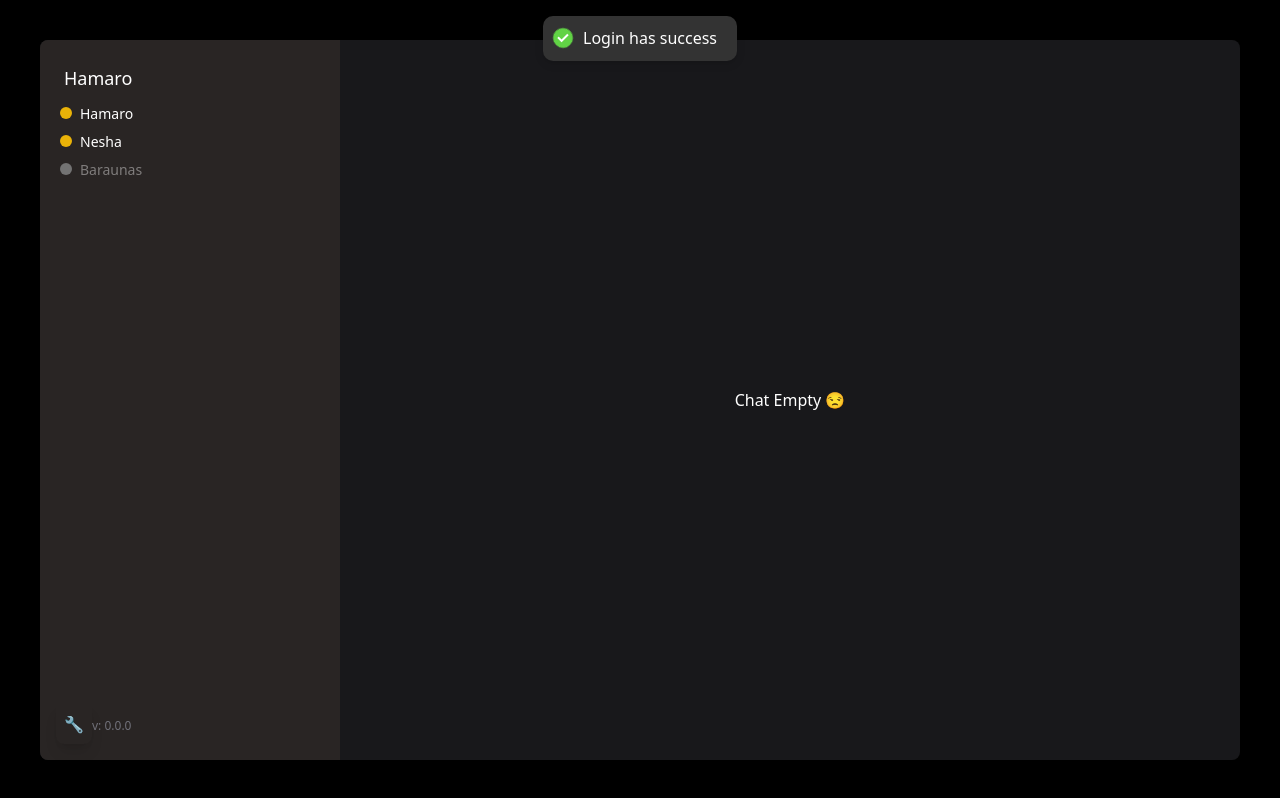
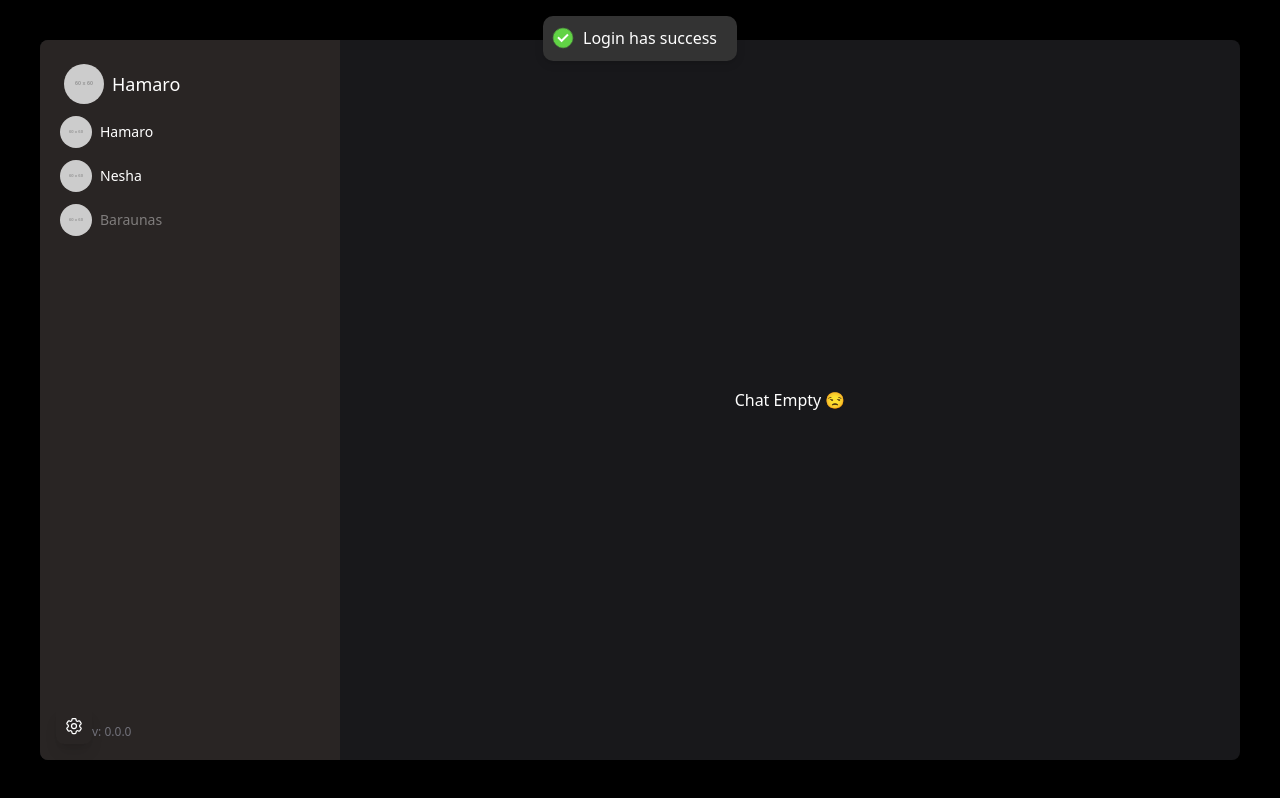
Before and after one commit to leandroaphermes/chat-soketi-adonisjs, a React (Vite) app in the folder frontend/: page /login in a window 1280 px wide. Both pictures are taken after typing "name@example.com", "Sample123" into the empty fields and a click on the button "Sign In". Built offline with nearby package versions, Linux system fonts and the light colour scheme.

Commit message:
Icones e trocando icone de status para foto do usuario

```diff
--- a/frontend/src/components/Button/index.tsx
+++ b/frontend/src/components/Button/index.tsx
@@ -23,7 +23,25 @@ export default function Button({
       disabled={disabled || loading}
       aria-busy={loading}
     >
-      {loading && "👀 "}
+      {loading && (
+        <svg
+          aria-hidden="true"
+          role="status"
+          className="inline w-4 h-4 mr-3 text-white animate-spin"
+          viewBox="0 0 100 101"
+          fill="none"
+          xmlns="http://www.w3.org/2000/svg"
+        >
+          <path
+            d="M100 50.5908C100 78.2051 77.6142 100.591 50 100.591C22.3858 100.591 0 78.2051 0 50.5908C0 22.9766 22.3858 0.59082 50 0.59082C77.6142 0.59082 100 22.9766 100 50.5908ZM9.08144 50.5908C9.08144 73.1895 27.4013 91.5094 50 91.5094C72.5987 91.5094 90.9186 73.1895 90.9186 50.5908C90.9186 27.9921 72.5987 9.67226 50 9.67226C27.4013 9.67226 9.08144 27.9921 9.08144 50.5908Z"
+            fill="rgba(214, 214, 214, 0.357)"
+          />
+          <path
+            d="M93.9676 39.0409C96.393 38.4038 97.8624 35.9116 97.0079 33.5539C95.2932 28.8227 92.871 24.3692 89.8167 20.348C85.8452 15.1192 80.8826 10.7238 75.2124 7.41289C69.5422 4.10194 63.2754 1.94025 56.7698 1.05124C51.7666 0.367541 46.6976 0.446843 41.7345 1.27873C39.2613 1.69328 37.813 4.19778 38.4501 6.62326C39.0873 9.04874 41.5694 10.4717 44.0505 10.1071C47.8511 9.54855 51.7191 9.52689 55.5402 10.0491C60.8642 10.7766 65.9928 12.5457 70.6331 15.2552C75.2735 17.9648 79.3347 21.5619 82.5849 25.841C84.9175 28.9121 86.7997 32.2913 88.1811 35.8758C89.083 38.2158 91.5421 39.6781 93.9676 39.0409Z"
+            fill="currentColor"
+          />
+        </svg>
+      )}
       {children}
     </button>
   );
--- a/frontend/src/components/ChatFooter/index.tsx
+++ b/frontend/src/components/ChatFooter/index.tsx
@@ -36,6 +36,7 @@ export default function ChatFooter() {
       <button
         disabled={!newMessageText}
         className="bg-transparent hover:bg-teal-900 rounded p-1 disabled:opacity-10 disabled:cursor-not-allowed"
+        onClick={handleSubmitNewMessage}
       >
         📨
       </button>
--- a/frontend/src/components/MenuAside/index.tsx
+++ b/frontend/src/components/MenuAside/index.tsx
@@ -5,7 +5,7 @@ export default function MenuAside() {
   return (
     <div className="w-full h-full flex justify-between flex-col">
       <div className=" p-2">
-        <UserLabel isOnline name="Hamaro" size="large" showOnline={false} />
+        <UserLabel isOnline name="Hamaro" showOnline={false} />
       </div>
       <div className="flex-1 overflow-x-auto">
         <FriendsList />
@@ -15,7 +15,25 @@ export default function MenuAside() {
           title="Settings"
           className="p-2 shadow-lg hover:bg-stone-800 rounded"
         >
-          🔧
+          <svg
+            xmlns="http://www.w3.org/2000/svg"
+            fill="none"
+            viewBox="0 0 24 24"
+            stroke-width="1.5"
+            stroke="currentColor"
+            className="w-5 h-5"
+          >
+            <path
+              stroke-linecap="round"
+              stroke-linejoin="round"
+              d="M9.594 3.94c.09-.542.56-.94 1.11-.94h2.593c.55 0 1.02.398 1.11.94l.213 1.281c.063.374.313.686.645.87.074.04.147.083.22.127.324.196.72.257 1.075.124l1.217-.456a1.125 1.125 0 011.37.49l1.296 2.247a1.125 1.125 0 01-.26 1.431l-1.003.827c-.293.24-.438.613-.431.992a6.759 6.759 0 010 .255c-.007.378.138.75.43.99l1.005.828c.424.35.534.954.26 1.43l-1.298 2.247a1.125 1.125 0 01-1.369.491l-1.217-.456c-.355-.133-.75-.072-1.076.124a6.57 6.57 0 01-.22.128c-.331.183-.581.495-.644.869l-.213 1.28c-.09.543-.56.941-1.11.941h-2.594c-.55 0-1.02-.398-1.11-.94l-.213-1.281c-.062-.374-.312-.686-.644-.87a6.52 6.52 0 01-.22-.127c-.325-.196-.72-.257-1.076-.124l-1.217.456a1.125 1.125 0 01-1.369-.49l-1.297-2.247a1.125 1.125 0 01.26-1.431l1.004-.827c.292-.24.437-.613.43-.992a6.932 6.932 0 010-.255c.007-.378-.138-.75-.43-.99l-1.004-.828a1.125 1.125 0 01-.26-1.43l1.297-2.247a1.125 1.125 0 011.37-.491l1.216.456c.356.133.751.072 1.076-.124.072-.044.146-.087.22-.128.332-.183.582-.495.644-.869l.214-1.281z"
+            />
+            <path
+              stroke-linecap="round"
+              stroke-linejoin="round"
+              d="M15 12a3 3 0 11-6 0 3 3 0 016 0z"
+            />
+          </svg>
         </button>
         <span className="text-zinc-500 text-xs" title="Versão">
           v: 0.0.0
--- a/frontend/src/components/UserLabel/index.tsx
+++ b/frontend/src/components/UserLabel/index.tsx
@@ -15,31 +15,27 @@ const sizeTextModes: SizeModeType = {
   default: "text-md",
 };
 
-const sizeIconModes: SizeModeType = {
-  small: "w-3 h-3",
-  large: "w-5 h-5",
-  default: "w-4 h-4",
+const sizePhotoModes: SizeModeType = {
+  small: "w-8 h-8",
+  large: "w-15 h-15",
+  default: "w-10 h-10",
 };
 
 export default function UserLabel({
   isOnline,
   name,
   size = "default",
-  showOnline = true,
 }: UserLabelProps) {
   const sizeText = sizeTextModes[size];
-  const sizeIcon = sizeIconModes[size];
+  const sizePhoto = sizePhotoModes[size];
 
   return (
-    <div className="flex flex-nowrap gap-2 items-baseline">
-      {showOnline && (
-        <span
-          className={`${
-            isOnline ? "bg-yellow-500" : "bg-neutral-500"
-          } rounded-full ${sizeIcon}`}
-          title={isOnline ? "Online" : "Offline"}
-        />
-      )}
+    <div className="flex flex-nowrap gap-2 items-center">
+      <img
+        className={`${sizePhoto} rounded-full`}
+        src="https://via.placeholder.com/60"
+        alt="Image Perfio"
+      />
       <span
         className={`text-lg font-normal ${
           isOnline ? "" : "opacity-40"
--- a/frontend/src/components/UserList/index.tsx
+++ b/frontend/src/components/UserList/index.tsx
@@ -13,7 +13,7 @@ export type UserListProps = {
 
 export default function UserList({ items }: UserListProps) {
   return (
-    <ul>
+    <ul className="flex flex-col gap-1">
       {items.map((user) => (
         <li key={user.id}>
           <LinkChat
```
